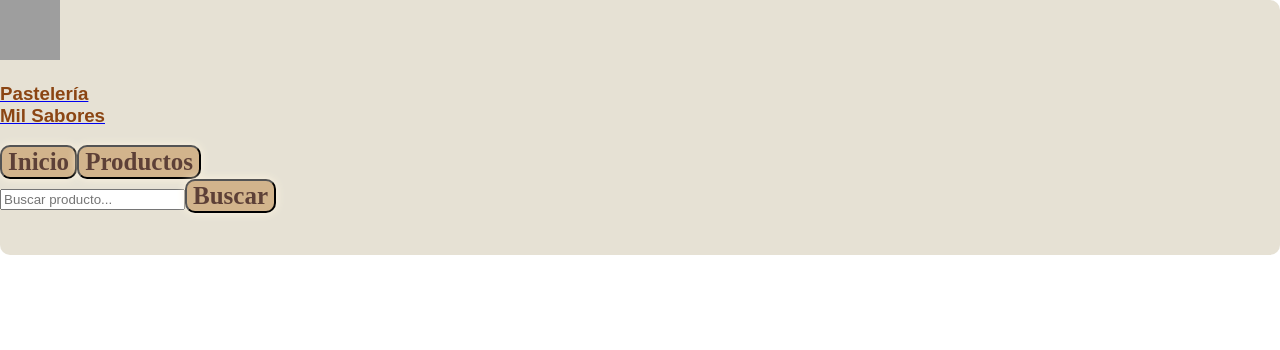
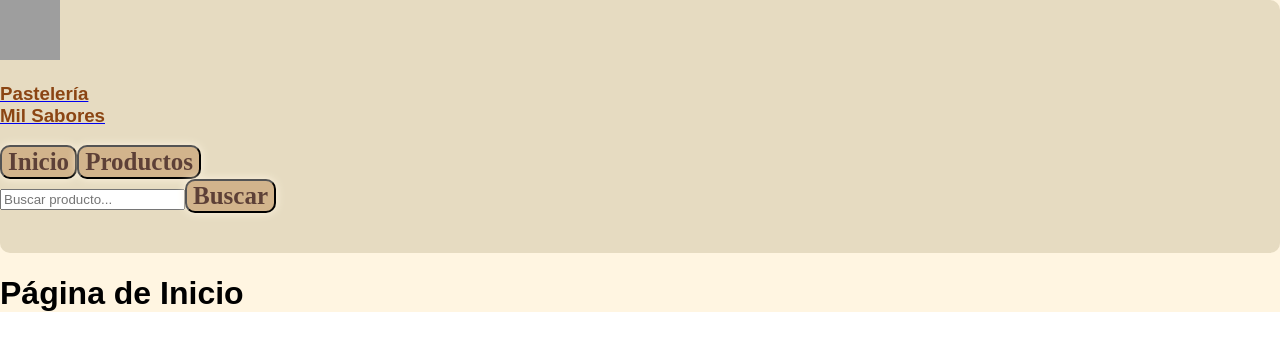
Before and after one commit to Prii231/Migracion-Pasteleria, a React (Create React App) app: page / in a window 1280 px wide. Shown: the top 350 px of the page. Built offline with nearby package versions, Linux system fonts and the light colour scheme; grey boxes are pictures that could not be loaded.

Commit message:
Casi funciona el menu, agregado de route

```diff
--- a/src/App.js
+++ b/src/App.js
@@ -8,10 +8,17 @@ import { BrowserRouter, Routes, Route } from 'react-router-dom';
 function App() {
   return (
     <BrowserRouter>
-      <div className="">
+      <div className="fondoCuerpo">
         <div className='col-lg-12'>
           <NavbarPrincipal />
         </div>
+        <Routes>
+          <Route path="/" element={<div><h1>Página de Inicio</h1></div>} />
+          <Route path="/catalogo" element={<div><h1>Catálogo</h1></div>} />
+          <Route path="/login" element={<div><h1>Login</h1></div>} />
+          <Route path="/registro" element={<div><h1>Registro</h1></div>} />
+          <Route path="/perfil" element={<div><h1>Perfil</h1></div>} />
+        </Routes>
       </div>
     </BrowserRouter>
   );
```
